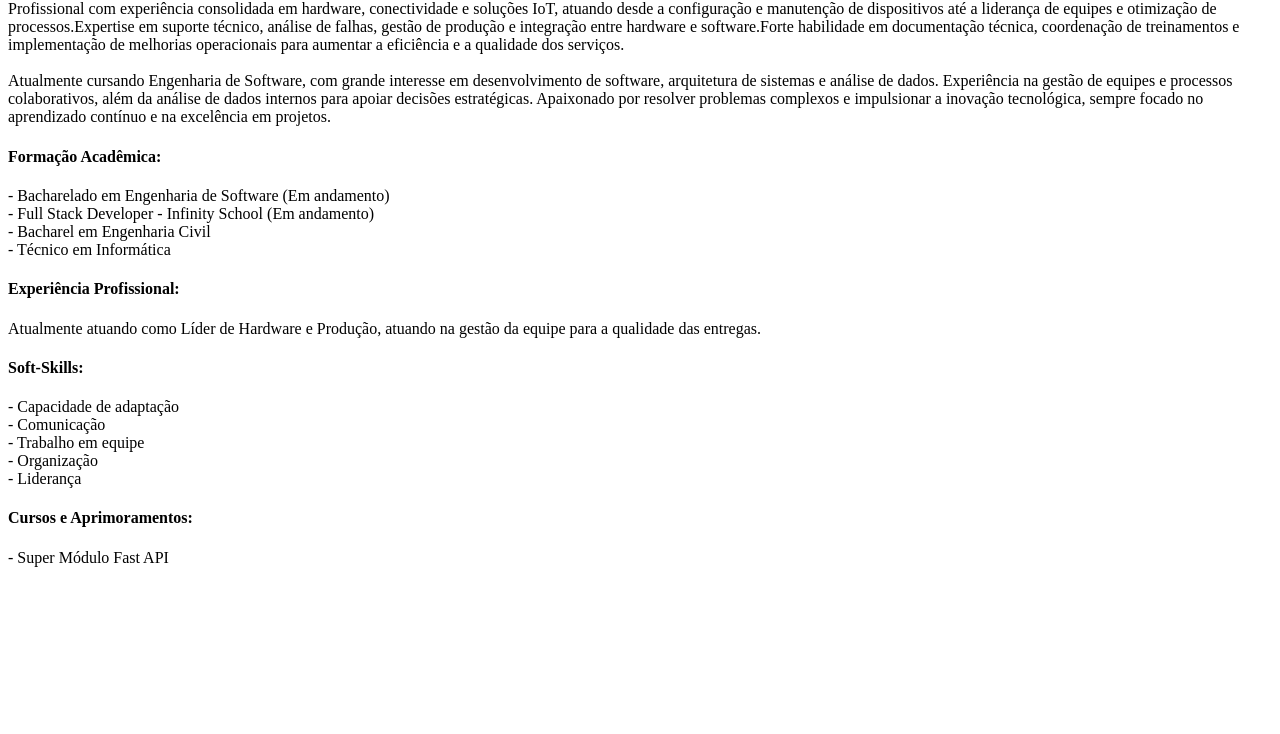
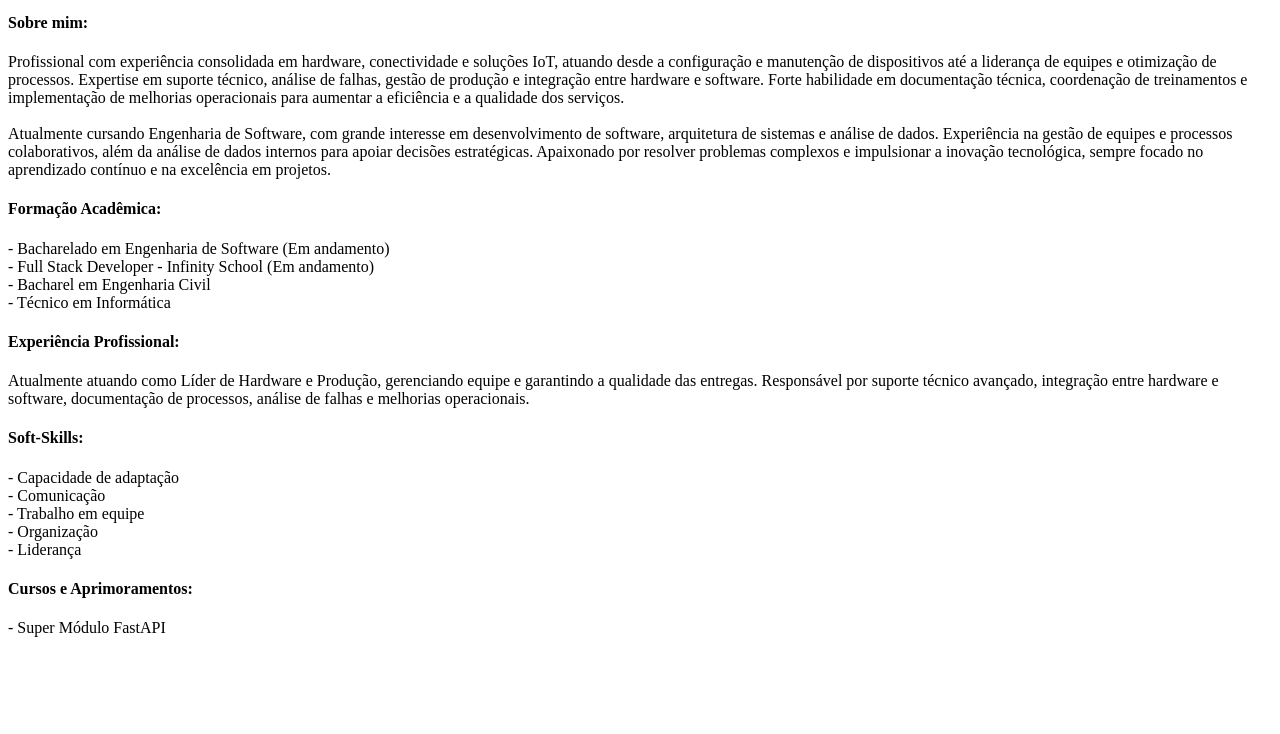
Before and after one commit to throdriguesr/infinity-school, a plain HTML site: page html/aula01-introducao-ao-html/prova/prova-introducao-HTML.html in a window 1280 px wide. Shown: the part 66-800 px from the top of the page. Drawn offline with Linux system fonts and the light colour scheme.

Commit message:
Adicionando melhoras no código da prova

```diff
--- a/html/aula01-introducao-ao-html/prova/prova-introducao-HTML.html
+++ b/html/aula01-introducao-ao-html/prova/prova-introducao-HTML.html
@@ -30,31 +30,60 @@ Cursos e Aprimoramentos:
 Cursos de extensões são bem interessantes na construção de um currículo.
 -->
 
+<!DOCTYPE html>
+<html lang="pt-BR">
+<head>
+    <meta charset="UTF-8">
+    <meta name="viewport" content="width=device-width, initial-scale=1.0">
+    <title>Currículo - Thiago Rodrigues Ribeiro</title>
+</head>
+<body>
+
     <h1>Thiago Rodrigues Ribeiro</h1>
 
-<p>Profissional com experiência consolidada em hardware, conectividade e soluções IoT, atuando desde a configuração e manutenção de dispositivos até a liderança de equipes e otimização de processos.Expertise em suporte técnico, análise de falhas, gestão de produção e integração entre hardware e software.Forte habilidade em documentação técnica, coordenação de treinamentos e implementação de melhorias operacionais para aumentar a eficiência e a qualidade dos serviços. <br><br>
+    <section>
+        <h4>Sobre mim:</h4>
+        <p>
+            Profissional com experiência consolidada em hardware, conectividade e soluções IoT, atuando desde a configuração e manutenção de dispositivos até a liderança de equipes e otimização de processos. Expertise em suporte técnico, análise de falhas, gestão de produção e integração entre hardware e software. Forte habilidade em documentação técnica, coordenação de treinamentos e implementação de melhorias operacionais para aumentar a eficiência e a qualidade dos serviços.<br><br>
 
-Atualmente cursando Engenharia de Software, com grande interesse em desenvolvimento de software, arquitetura de sistemas e análise de dados. Experiência na gestão de equipes e processos colaborativos, além da análise de dados internos para apoiar decisões estratégicas. Apaixonado por resolver problemas complexos e impulsionar a inovação tecnológica, sempre focado no aprendizado contínuo e na excelência em projetos. <br></p>
+            Atualmente cursando Engenharia de Software, com grande interesse em desenvolvimento de software, arquitetura de sistemas e análise de dados. Experiência na gestão de equipes e processos colaborativos, além da análise de dados internos para apoiar decisões estratégicas. Apaixonado por resolver problemas complexos e impulsionar a inovação tecnológica, sempre focado no aprendizado contínuo e na excelência em projetos.
+        </p>
+    </section>
 
-<p><h4>Formação Acadêmica: </h4>
-
+    <section>
+        <h4>Formação Acadêmica:</h4>
+        <p>
             - Bacharelado em Engenharia de Software (Em andamento) <br>
             - Full Stack Developer - Infinity School (Em andamento) <br>
             - Bacharel em Engenharia Civil <br>
-    - Técnico em Informática <br></p>
+            - Técnico em Informática
+        </p>
+    </section>
 
-<p><h4>Experiência Profissional: </h4>
+    <section>
+        <h4>Experiência Profissional:</h4>
+        <p>
+            Atualmente atuando como Líder de Hardware e Produção, gerenciando equipe e garantindo a qualidade das entregas. Responsável por suporte técnico avançado, integração entre hardware e software, documentação de processos, análise de falhas e melhorias operacionais.
+        </p>
+    </section>
 
-Atualmente atuando como Líder de Hardware e Produção, atuando na gestão da equipe para a qualidade das entregas. </p>
-
-<p><h4>Soft-Skills: </h4>
-
+    <section>
+        <h4>Soft-Skills:</h4>
+        <p>
             - Capacidade de adaptação <br>
             - Comunicação <br>
             - Trabalho em equipe <br>
             - Organização <br>
-    - Liderança</p>
+            - Liderança
+        </p>
+    </section>
 
-<p><h4>Cursos e Aprimoramentos: </h4>
+    <section>
+        <h4>Cursos e Aprimoramentos:</h4>
+        <p>
+            - Super Módulo FastAPI
+        </p>
+    </section>
 
-    - Super Módulo Fast API <br></p>
+</body>
+</html>
```
Lines whose indentation alone changed are shown as unchanged.
